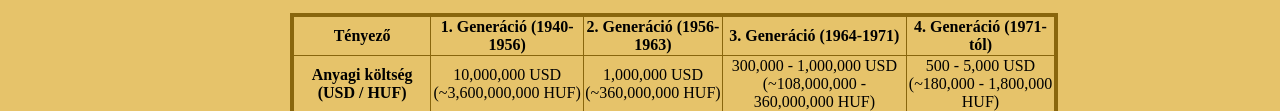
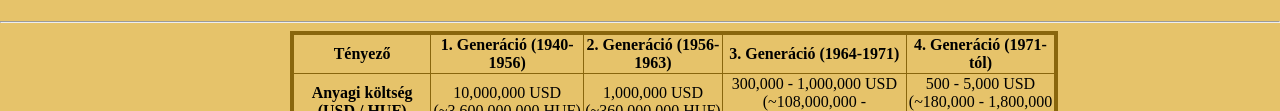
Before and after one commit to AnimeFanSanyi/Prodzsekt, a plain HTML site: page index.html in a window 1280 px wide. Shown: the part 3531-3642 px from the top of the page. Drawn offline with Linux system fonts and the light colour scheme.

Commit message:
hr a tablazat ele

```diff
--- a/index.html
+++ b/index.html
@@ -261,6 +261,8 @@
             </div>
         </section>
 
+        <hr style="color: darkgoldenrod;">
+
         <table>
             <tr>
                 <th>Tényező</th>
```
